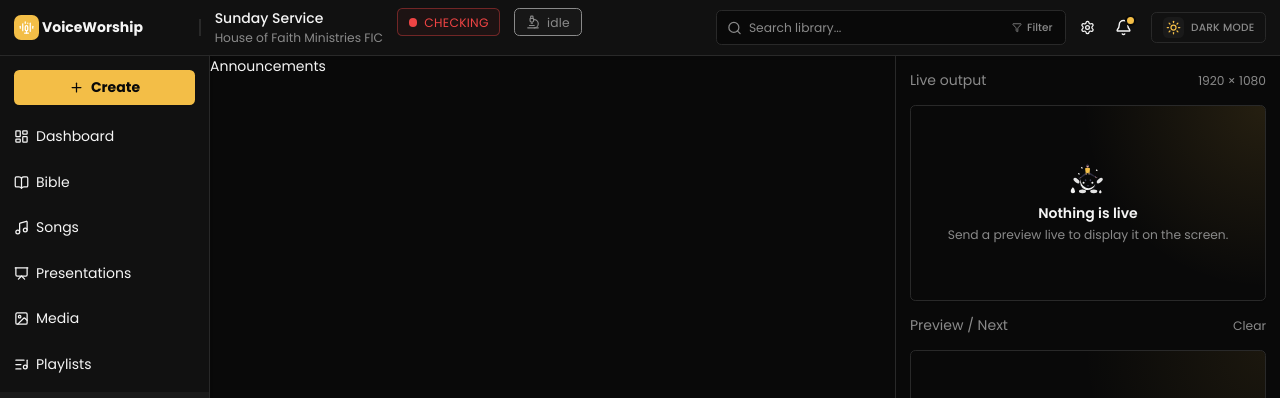
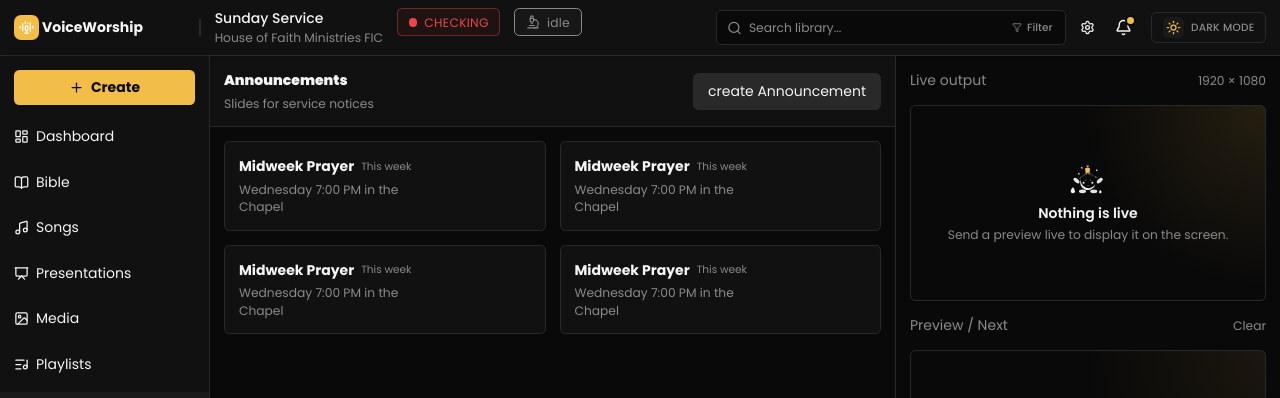
Before and after one commit to GANABA-25/Voiceworship, a Next.js app in the folder frontend/: page /announcements in a window 1280 px wide. Shown: the top 398 px of the page. Built offline with nearby package versions, Linux system fonts and the light colour scheme; no server answers.

Commit message:
add announcements

```diff
--- a/frontend/app/(dashboard)/announcements/page.tsx
+++ b/frontend/app/(dashboard)/announcements/page.tsx
@@ -1,9 +1,50 @@
-import React from "react";
+import Button from "@/components/ui/button";
+import Button2 from "@/components/ui/button-2";
+import Dialog from "@/components/Dialog";
+
+import AnnouncementCard from "@/components/announcement-card";
 
 export default function page() {
   return (
     <div>
-      <h1>Announcements</h1>
+      <header className="flex items-center justify-between border-b border-border bg-card p-4">
+        <div className="flex flex-col gap-1">
+          <h1 className="font-black">Announcements</h1>
+          <p className="text-sm text-muted">Slides for service notices</p>
+        </div>
+
+        <Dialog
+          trigger={<Button2 label="create Announcement" />}
+          title="Create Announcement"
+          description="Share important church updates, upcoming events, and special notices with your congregation."
+          footer={
+            <>
+              <Button label="Cancel" />
+              <Button label="Add Announcement" />
+            </>
+          }
+        >
+          <div className="space-y-3">
+            <input
+              placeholder="Song title"
+              className="w-full rounded-md border border-border bg-background px-3 py-2"
+            />
+            <input
+              placeholder="Artist or singer"
+              className="w-full rounded-md border border-border bg-background px-3 py-2"
+            />
+          </div>
+        </Dialog>
+      </header>
+
+      <main className="p-4">
+        <div className="grid grid-cols-2 gap-4 ">
+          <AnnouncementCard />
+          <AnnouncementCard />
+          <AnnouncementCard />
+          <AnnouncementCard />
+        </div>
+      </main>
     </div>
   );
 }
--- a/frontend/app/(dashboard)/media/page.tsx
+++ b/frontend/app/(dashboard)/media/page.tsx
@@ -63,7 +63,7 @@ export default function Page() {
     });
   }
 
-  const filters = ["All", "Image", "Video", "Audio", "Background"];
+  const filters = ["All", "Image", "Video", "Audio"];
 
   const filteredFiles = mediaFiles.filter((media) => {
     if (activeFilter === "All") return true;
--- /dev/null
+++ b/frontend/components/announcement-card.tsx
@@ -0,0 +1,37 @@
+import PresentationActionButton from "./ui/presentation-action-button";
+
+import { Eye, Play, Plus } from "lucide-react";
+
+export default function AnnouncementCard() {
+  return (
+    <div className="group flex cursor-pointer items-center justify-between gap-4 rounded-md border border-border bg-card p-4 transition-all duration-200 ease-out hover:-translate-y-0.5 hover:border-primary-light hover:bg-card-light hover:shadow-xs">
+      <div className="space-y-1">
+        <div className="flex items-center gap-2">
+          <h1 className="font-bold  transition-colors duration-200 group-hover:text-primary">
+            Midweek Prayer
+          </h1>
+          <p className="text-muted text-xs">This week</p>
+        </div>
+
+        <p className="transition-colors duration-200 text-muted group-hover:text-text text-sm">
+          Wednesday 7:00 PM in the Chapel
+        </p>
+      </div>
+
+      <div className="flex translate-x-2 scale-95 pointer-events-none items-center gap-2 opacity-0 transition-all duration-200 ease-out group-hover:pointer-events-auto group-hover:translate-x-0 group-hover:scale-100 group-hover:opacity-100">
+        <PresentationActionButton icon={<Eye size={12} />} label="Preview" />
+
+        <PresentationActionButton
+          bg="bg-primary text-background hover:bg-primary-light"
+          icon={<Play size={12} fill="currentColor" />}
+          label="Go live"
+        />
+
+        <PresentationActionButton
+          icon={<Plus size={12} />}
+          label="Add to queue"
+        />
+      </div>
+    </div>
+  );
+}
```
